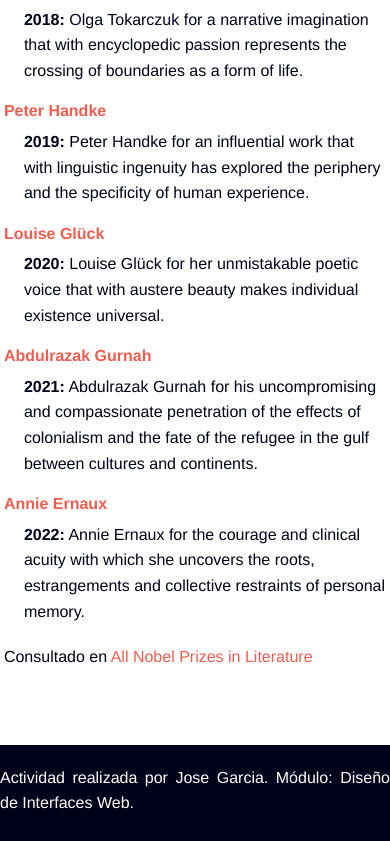
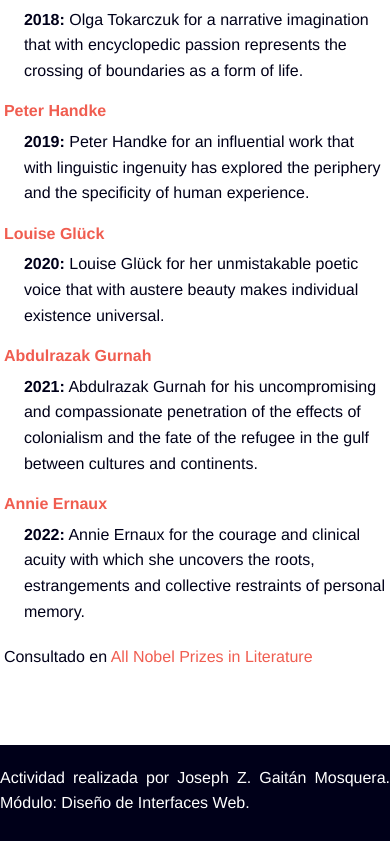
Before and after one commit to JosephGaitan/practica_uno, a plain HTML site: page motivacion-premios.html in a window 390 px wide. Shown: the part 1194-2035 px from the top of the page. Drawn offline with Linux system fonts and the light colour scheme.

```diff
--- a/css/estilos.css
+++ b/css/estilos.css
@@ -1,5 +1,5 @@
 /* Estilos para la practica 1 - Letras */
-/* Hecho por Jose Garcia */
+/* Hecho por Joseph Z. Gaitán Mosquera */
 
 /* Reset basico */
 * {
--- a/motivacion-premios.html
+++ b/motivacion-premios.html
@@ -68,7 +68,7 @@
     </main>
 
     <footer>
-        <p>Actividad realizada por Jose Garcia. Módulo: Diseño de Interfaces Web.</p>
+        <p>Actividad realizada por Joseph Z. Gaitán Mosquera. Módulo: Diseño de Interfaces Web.</p>
     </footer>
 </body>
 </html>
```
Also changed, not shown: listado-nobel-literatura.html (+1 -1 lines), 1 other file.
